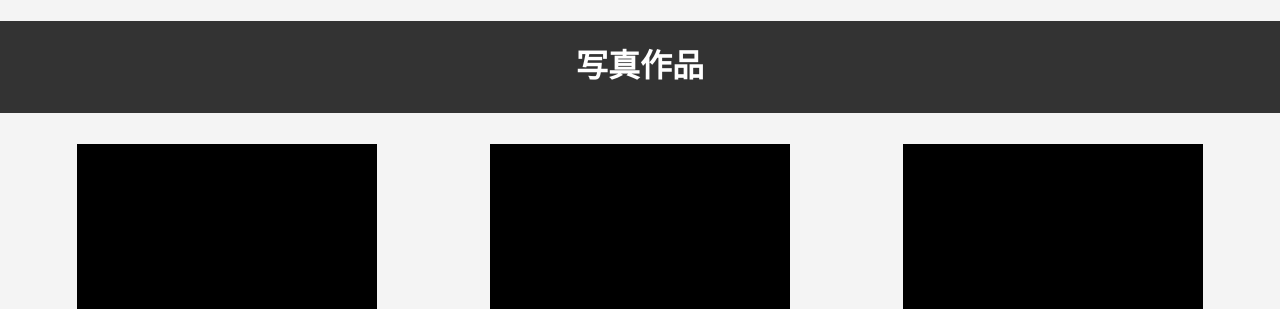
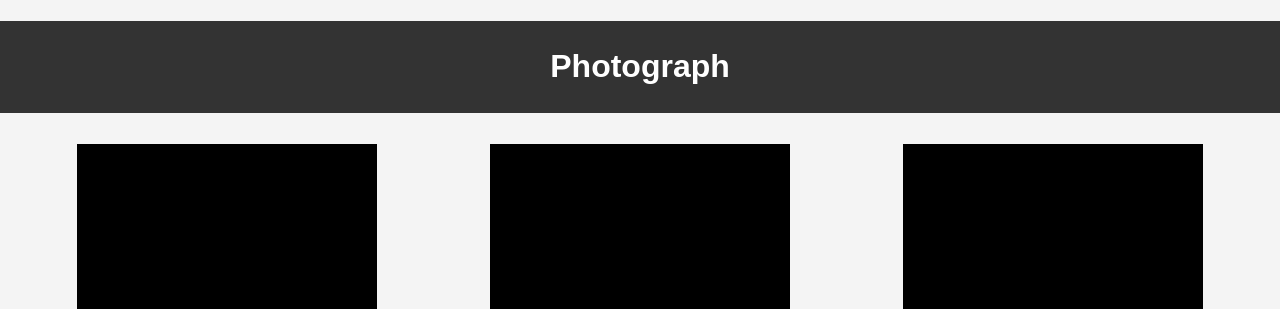
Before and after one commit to harukyabe2/harukyabe2.github.io, a plain HTML site: page picture.html in a window 1280 px wide. Shown: the top 309 px of the page. Drawn offline with Linux system fonts and the light colour scheme.

Commit message:
Update picture.html

```diff
--- a/picture.html
+++ b/picture.html
@@ -7,7 +7,7 @@
     <link rel="stylesheet" href="styles.css">
 </head>
 <body>
-    <h1>写真作品</h1>
+    <h1>Photograph</h1>
     <div class="gallery">
         <div class="gallery-item">
             <div class="img-item">
```
